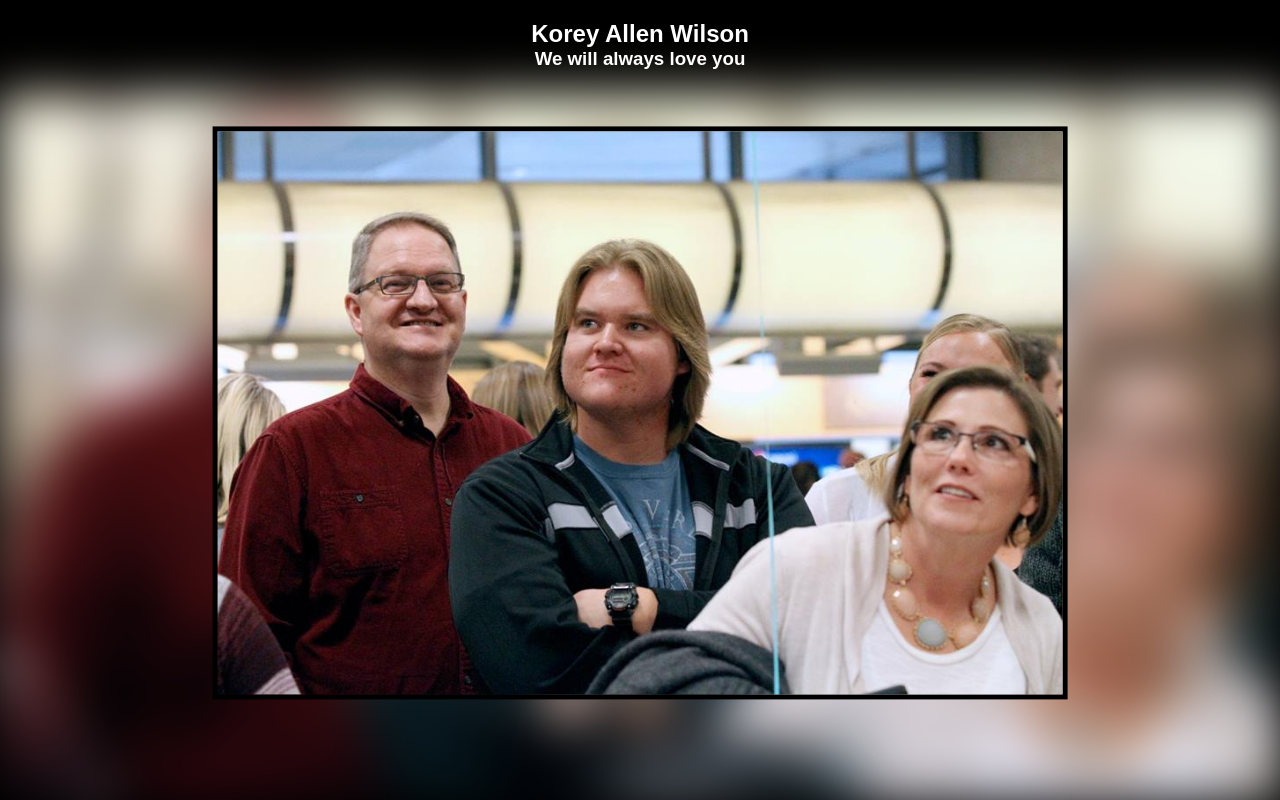
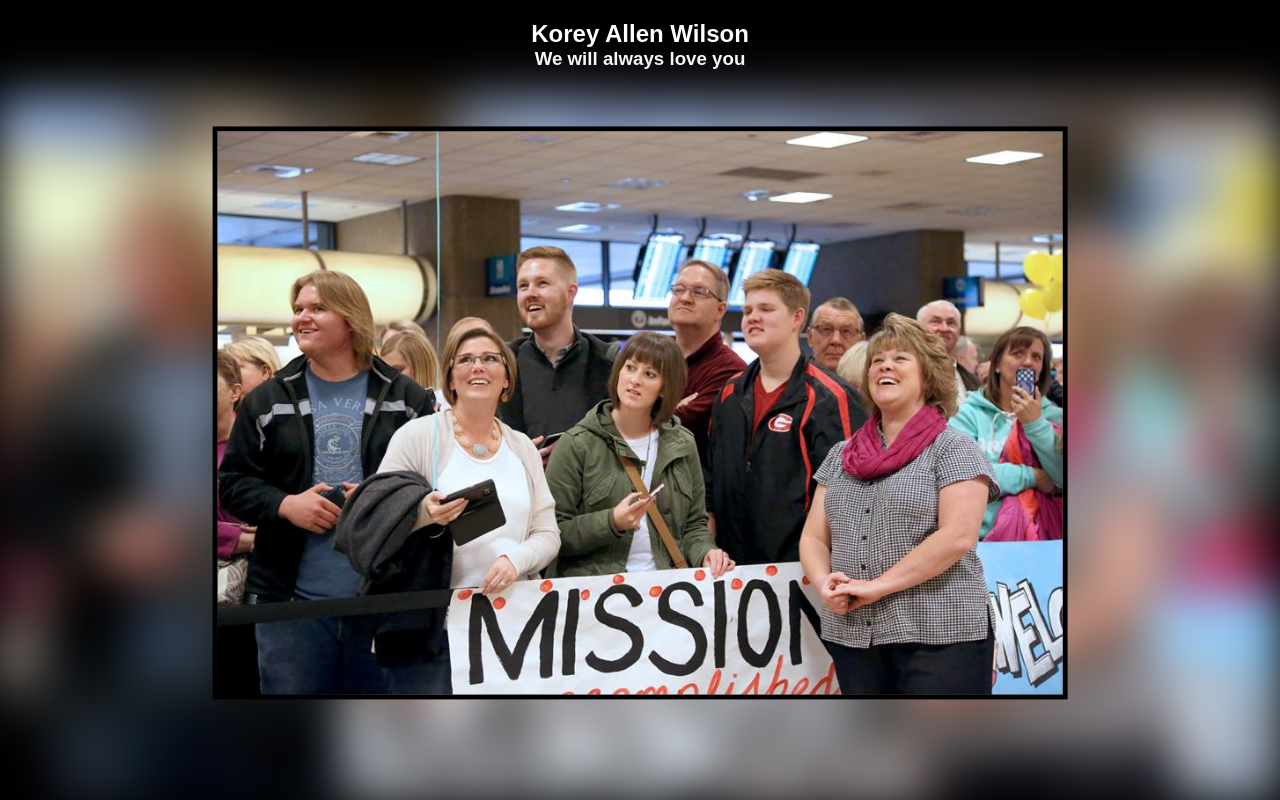
Before and after one commit to niko-dunixi/korey-wilson-memorial, an Angular app in the folder korey-wilson-memorial-app/: page / in a window 1280 px wide. Built offline with nearby package versions, Linux system fonts and the light colour scheme; a web font is replaced by a local one.

Commit message:
re-setting count

```diff
--- a/korey-wilson-memorial-app/src/app/photo-slideshow/photo-slideshow.component.ts
+++ b/korey-wilson-memorial-app/src/app/photo-slideshow/photo-slideshow.component.ts
@@ -34,7 +34,7 @@ export class PhotoSlideshowComponent implements OnInit {
   constructor() {
     // Set the total number of pictures we have and start using one randomly
     this.imageUp = false;
-    this.maxImageCount = 208;
+    this.maxImageCount = 209;
     this.selectRandomIndex();
     this.setImage();
   }
```
